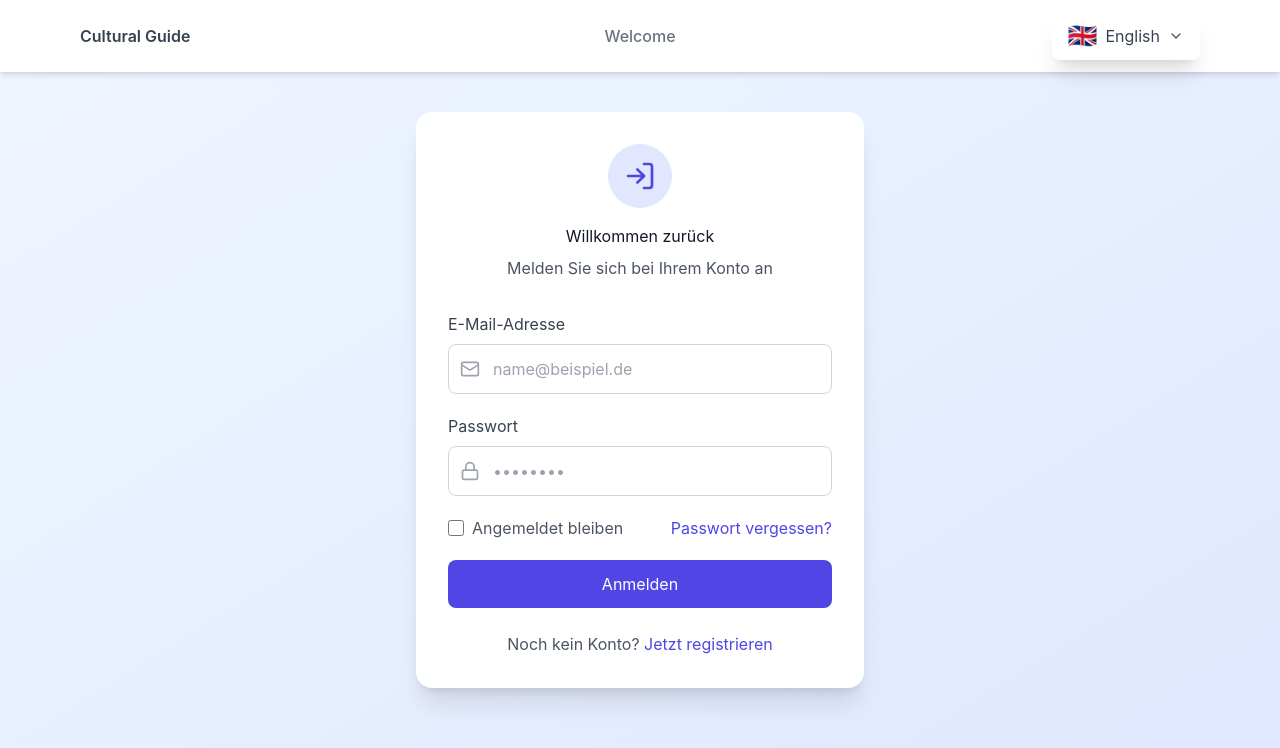
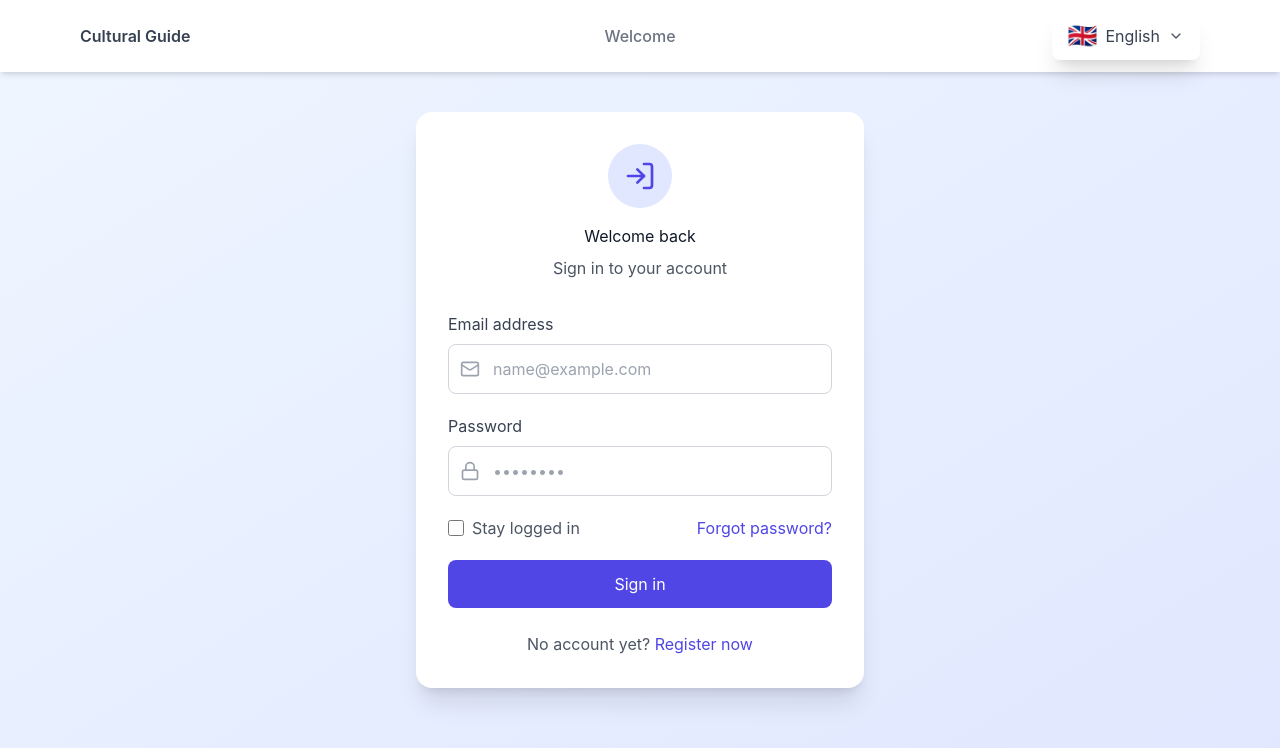
Before and after one commit to EldoradoYankee/CulturalGuide, a React (Create React App) app in the folder cultural-guide-frontend/: page / in a window 1280 px wide. Shown: the top 748 px of the page. Built offline with nearby package versions, Linux system fonts and the light colour scheme.

Commit message:
dyn. translations in all components

```diff
--- a/cultural-guide-frontend/src/App.js
+++ b/cultural-guide-frontend/src/App.js
@@ -18,7 +18,7 @@ const AuthView = {
 function App() {
     const [currentView, setCurrentView] = useState(AuthView.LOGIN);
     const [user, setUser] = useState(null);
-    const { i18n, t } = useTranslation();
+    const { i18n } = useTranslation();
 
 
     // Restore saved language from localStorage
--- a/cultural-guide-frontend/src/components/Dashboard.js
+++ b/cultural-guide-frontend/src/components/Dashboard.js
@@ -1,11 +1,14 @@
 import { LogOut, Mail, User as UserIcon, CheckCircle, XCircle } from 'lucide-react';
 import { toast } from 'sonner';
+import { useTranslation } from "react-i18next";
 
 
 export function Dashboard({ user, onLogout }) {
     const handleResendVerification = () => {
         toast.success('Verifizierungs-E-Mail wurde erneut gesendet!');
     };
+
+    const { t, i18n } = useTranslation();
 
     return (
         <div className="min-h-screen p-4 md:p-8">
@@ -14,15 +17,18 @@ export function Dashboard({ user, onLogout }) {
                 <div className="bg-white rounded-2xl shadow-xl p-6 md:p-8 mb-6">
                     <div className="flex flex-col md:flex-row md:items-center md:justify-between gap-4">
                         <div>
-                            <h1 className="text-gray-900 mb-2">Willkommen zurück, {user.name}!</h1>
-                            <p className="text-gray-600">Verwalten Sie Ihr Konto und Ihre Einstellungen</p>
+                            <h1 className="text-gray-900 mb-2">
+                                {t("dashboard_welcomeBack")}, {user.name}!</h1>
+                            <p className="text-gray-600">
+                                {t("dashboard_manageAccount")}
+                            </p>
                         </div>
                         <button
                             onClick={onLogout}
                             className="flex items-center justify-center gap-2 px-6 py-3 bg-gray-100 text-gray-700 rounded-lg hover:bg-gray-200 transition-colors"
                         >
                             <LogOut className="w-5 h-5" />
-                            Abmelden
+                            {t("dashboard_logout")}
                         </button>
                     </div>
                 </div>
@@ -33,15 +39,17 @@ export function Dashboard({ user, onLogout }) {
                         <div className="flex items-start gap-4">
                             <XCircle className="w-6 h-6 text-amber-600 flex-shrink-0 mt-1" />
                             <div className="flex-1">
-                                <h3 className="text-amber-900 mb-2">E-Mail-Verifizierung ausstehend</h3>
+                                <h3 className="text-amber-900 mb-2">
+                                    {t("dashboard_verification_pending")}
+                                </h3>
                                 <p className="text-amber-700 mb-4">
-                                    Bitte verifizieren Sie Ihre E-Mail-Adresse, um alle Funktionen nutzen zu können.
+                                    {t("dashboard_verify")}
                                 </p>
                                 <button
                                     onClick={handleResendVerification}
                                     className="px-4 py-2 bg-amber-600 text-white rounded-lg hover:bg-amber-700 transition-colors"
                                 >
-                                    Verifizierungs-E-Mail erneut senden
+                                    {t("dashboard_resend_verification")}
                                 </button>
                             </div>
                         </div>
@@ -50,7 +58,9 @@ export function Dashboard({ user, onLogout }) {
 
                 {/* User Info Card */}
                 <div className="bg-white rounded-2xl shadow-xl p-6 md:p-8 mb-6">
-                    <h2 className="text-gray-900 mb-6">Kontoinformationen</h2>
+                    <h2 className="text-gray-900 mb-6">
+                        {t("dashboard_account_information")}
+                    </h2>
 
                     <div className="space-y-4">
                         <div className="flex items-start gap-4 p-4 bg-gray-50 rounded-lg">
@@ -70,7 +80,9 @@ export function Dashboard({ user, onLogout }) {
                             {user.emailVerified && (
                                 <div className="flex items-center gap-2 text-green-600">
                                     <CheckCircle className="w-5 h-5" />
-                                    <span>Verifiziert</span>
+                                    <span>
+                                        {t("dashboard_email_verified")}
+                                    </span>
                                 </div>
                             )}
                         </div>
@@ -81,7 +93,9 @@ export function Dashboard({ user, onLogout }) {
                 <div className="grid grid-cols-1 md:grid-cols-3 gap-6">
                     <div className="bg-white rounded-2xl shadow-xl p-6">
                         <div className="flex items-center justify-between mb-2">
-                            <p className="text-gray-600">Kontostand</p>
+                            <p className="text-gray-600">
+                                {t("dashboard_account_balance")}
+                            </p>
                             <div className="w-10 h-10 bg-green-100 rounded-lg flex items-center justify-center">
                                 <span className="text-green-600">€</span>
                             </div>
@@ -91,7 +105,9 @@ export function Dashboard({ user, onLogout }) {
 
                     <div className="bg-white rounded-2xl shadow-xl p-6">
                         <div className="flex items-center justify-between mb-2">
-                            <p className="text-gray-600">Transaktionen</p>
+                            <p className="text-gray-600">
+                                {t("dashboard_transactions")}
+                            </p>
                             <div className="w-10 h-10 bg-blue-100 rounded-lg flex items-center justify-center">
                                 <span className="text-blue-600">📊</span>
                             </div>
@@ -101,12 +117,19 @@ export function Dashboard({ user, onLogout }) {
 
                     <div className="bg-white rounded-2xl shadow-xl p-6">
                         <div className="flex items-center justify-between mb-2">
-                            <p className="text-gray-600">Mitglied seit</p>
+                            <p className="text-gray-600">
+                                {t("dashboard_memberSince")}
+                            </p>
                             <div className="w-10 h-10 bg-purple-100 rounded-lg flex items-center justify-center">
                                 <span className="text-purple-600">📅</span>
                             </div>
                         </div>
-                        <p className="text-gray-900">November 2025</p>
+                        <p className="text-gray-900">
+                            {new Date().toLocaleDateString(i18n.language, {
+                                year: 'numeric',
+                                month: 'long'
+                            })}
+                        </p>
                     </div>
                 </div>
             </div>
--- a/cultural-guide-frontend/src/components/Header.js
+++ b/cultural-guide-frontend/src/components/Header.js
@@ -2,7 +2,7 @@ import { LanguageSelector } from "./LanguageSelector";
 import { useTranslation } from "react-i18next";
 
 export function Header() {
-    const { i18n } = useTranslation();
+    const { t, i18n } = useTranslation();
 
     const handleLanguageChange = (lang) => {
         i18n.changeLanguage(lang);
@@ -15,12 +15,12 @@ export function Header() {
 
                 {/* LEFT COLUMN */}
                 <div className="text-left font-semibold text-gray-700">
-                    Cultural Guide
+                    {t("header_title")}
                 </div>
 
                 {/* CENTER COLUMN */}
                 <div className="text-center font-medium text-gray-500">
-                    Welcome
+                    {t("header_welcome")}
                 </div>
 
                 {/* RIGHT COLUMN */}
--- a/cultural-guide-frontend/src/components/LoginForm.js
+++ b/cultural-guide-frontend/src/components/LoginForm.js
@@ -1,6 +1,7 @@
 import { useState } from 'react';
 import { Mail, Lock, LogIn } from 'lucide-react';
 import { toast } from 'sonner';
+import {useTranslation} from "react-i18next";
 
 
 export function LoginForm({ onLogin, onSwitchToRegister, onSwitchToRecovery }) {
@@ -10,6 +11,8 @@ export function LoginForm({ onLogin, onSwitchToRegister, onSwitchToRecovery }) {
     // error states for inputs
     const [emailError, setEmailError] = useState('');
     const [passwordError, setPasswordError] = useState('');
+
+    const { t } = useTranslation();
 
     const handleSubmit = async (e) => {
         e.preventDefault();
@@ -69,14 +72,18 @@ export function LoginForm({ onLogin, onSwitchToRegister, onSwitchToRecovery }) {
                         <div className="inline-flex items-center justify-center w-16 h-16 bg-indigo-100 rounded-full mb-4">
                             <LogIn className="w-8 h-8 text-indigo-600" />
                         </div>
-                        <h1 className="text-gray-900 mb-2">Willkommen zurück</h1>
-                        <p className="text-gray-600">Melden Sie sich bei Ihrem Konto an</p>
+                        <h1 className="text-gray-900 mb-2">
+                            {t("login_title")}
+                        </h1>
+                        <p className="text-gray-600">
+                            {t("login_subtitle")}
+                        </p>
                     </div>
 
                     <form onSubmit={handleSubmit} className="space-y-5">
                         <div>
                             <label htmlFor="email" className="block text-gray-700 mb-2">
-                                E-Mail-Adresse
+                                {t("login_email")}
                             </label>
                             <div className="relative">
                                 <Mail className="absolute left-3 top-1/2 -translate-y-1/2 w-5 h-5 text-gray-400" />
@@ -85,7 +92,7 @@ export function LoginForm({ onLogin, onSwitchToRegister, onSwitchToRecovery }) {
                                     type="email"
                                     value={email}
                                     onChange={(e) => setEmail(e.target.value)}
-                                    placeholder="name@beispiel.de"
+                                    placeholder={t("login_emailPlaceholder")}
                                     className="w-full pl-11 pr-4 py-3 border border-gray-300 rounded-lg focus:outline-none focus:ring-2 focus:ring-indigo-500 focus:border-transparent"
                                 />
                             </div>
@@ -94,7 +101,7 @@ export function LoginForm({ onLogin, onSwitchToRegister, onSwitchToRecovery }) {
 
                         <div>
                             <label htmlFor="password" className="block text-gray-700 mb-2">
-                                Passwort
+                                {t("login_password")}
                             </label>
                             <div className="relative">
                                 <Lock className="absolute left-3 top-1/2 -translate-y-1/2 w-5 h-5 text-gray-400" />
@@ -116,14 +123,16 @@ export function LoginForm({ onLogin, onSwitchToRegister, onSwitchToRecovery }) {
                                     type="checkbox"
                                     className="w-4 h-4 text-indigo-600 border-gray-300 rounded focus:ring-indigo-500"
                                 />
-                                <span className="ml-2 text-gray-600">Angemeldet bleiben</span>
+                                <span className="ml-2 text-gray-600">
+                                    {t("login_stayLoggedIn")}
+                                </span>
                             </label>
                             <button
                                 type="button"
                                 onClick={onSwitchToRecovery}
                                 className="text-indigo-600 hover:text-indigo-700 transition-colors"
                             >
-                                Passwort vergessen?
+                                {t("login_forgotPassword")}
                             </button>
                         </div>
 
@@ -132,18 +141,18 @@ export function LoginForm({ onLogin, onSwitchToRegister, onSwitchToRecovery }) {
                             disabled={isLoading}
                             className="w-full bg-indigo-600 text-white py-3 rounded-lg hover:bg-indigo-700 transition-colors disabled:opacity-50 disabled:cursor-not-allowed"
                         >
-                            {isLoading ? 'Wird angemeldet...' : 'Anmelden'}
+                            {isLoading ? "..." : t("login_submit")}
                         </button>
                     </form>
 
                     <div className="mt-6 text-center">
                         <p className="text-gray-600">
-                            Noch kein Konto?{' '}
+                            {t("login_noAccount")}{" "}
                             <button
                                 onClick={onSwitchToRegister}
                                 className="text-indigo-600 hover:text-indigo-700 transition-colors"
                             >
-                                Jetzt registrieren
+                                {t("login_registerNow")}
                             </button>
                         </p>
                     </div>
--- a/cultural-guide-frontend/src/components/PasswordRecovery.js
+++ b/cultural-guide-frontend/src/components/PasswordRecovery.js
@@ -1,12 +1,15 @@
 import { useState } from 'react';
 import { Mail, ArrowLeft, KeyRound } from 'lucide-react';
 import { toast } from 'sonner';
+import {useTranslation} from "react-i18next";
 
 
 export function PasswordRecovery({ onBackToLogin }) {
     const [email, setEmail] = useState('');
     const [isLoading, setIsLoading] = useState(false);
     const [emailSent, setEmailSent] = useState(false);
+
+    const { t } = useTranslation();
 
     const handleSubmit = (e) => {
         e.preventDefault();
@@ -40,19 +43,21 @@ export function PasswordRecovery({ onBackToLogin }) {
                             <div className="inline-flex items-center justify-center w-16 h-16 bg-green-100 rounded-full mb-4">
                                 <Mail className="w-8 h-8 text-green-600" />
                             </div>
-                            <h1 className="text-gray-900 mb-2">E-Mail gesendet!</h1>
+                            <h1 className="text-gray-900 mb-2">
+                                {t("passwordRecovery_emailSent")}
+                            </h1>
                             <p className="text-gray-600 mb-6">
-                                Wir haben Ihnen eine E-Mail mit Anweisungen zum Zurücksetzen Ihres Passworts an{' '}
-                                <span className="text-gray-900">{email}</span> gesendet.
+                                {t("passwordRecovery_sentEmailTo")}{' '}.
+                                <span className="text-gray-900">{email}</span>
                             </p>
                             <p className="text-gray-600 mb-8">
-                                Bitte überprüfen Sie auch Ihren Spam-Ordner, falls Sie die E-Mail nicht finden.
+                                {t("passwordRecovery_checkSpam")}
                             </p>
                             <button
                                 onClick={onBackToLogin}
                                 className="w-full bg-indigo-600 text-white py-3 rounded-lg hover:bg-indigo-700 transition-colors"
                             >
-                                Zurück zur Anmeldung
+                                {t("paswordRecovery_backToLogin")}
                             </button>
                         </div>
                     </div>
@@ -70,23 +75,25 @@ export function PasswordRecovery({ onBackToLogin }) {
                         className="flex items-center text-gray-600 hover:text-gray-900 transition-colors mb-6"
                     >
                         <ArrowLeft className="w-5 h-5 mr-2" />
-                        Zurück zur Anmeldung
+                        {t("passwordRecovery_backToLogin")}
                     </button>
 
                     <div className="text-center mb-8">
                         <div className="inline-flex items-center justify-center w-16 h-16 bg-indigo-100 rounded-full mb-4">
                             <KeyRound className="w-8 h-8 text-indigo-600" />
                         </div>
-                        <h1 className="text-gray-900 mb-2">Passwort vergessen?</h1>
+                        <h1 className="text-gray-900 mb-2">
+                            {t("passwordRecovery_forgotPasswordQuestion")}
+                        </h1>
                         <p className="text-gray-600">
-                            Kein Problem! Geben Sie Ihre E-Mail-Adresse ein und wir senden Ihnen Anweisungen zum Zurücksetzen.
+                            {t("passwordRecovery_forgotPassword")}
                         </p>
                     </div>
 
                     <form onSubmit={handleSubmit} className="space-y-5">
                         <div>
                             <label htmlFor="email" className="block text-gray-700 mb-2">
-                                E-Mail-Adresse
+                                {t("passwordRecovery_email")}
                             </label>
                             <div className="relative">
                                 <Mail className="absolute left-3 top-1/2 -translate-y-1/2 w-5 h-5 text-gray-400" />
@@ -106,7 +113,7 @@ export function PasswordRecovery({ onBackToLogin }) {
                             disabled={isLoading}
                             className="w-full bg-indigo-600 text-white py-3 rounded-lg hover:bg-indigo-700 transition-colors disabled:opacity-50 disabled:cursor-not-allowed"
                         >
-                            {isLoading ? 'Wird gesendet...' : 'Wiederherstellungs-E-Mail senden'}
+                            {isLoading ? t("passwordRecovery_getsSend") : t("passwordRecovery_emailRecoverySend")}
                         </button>
                     </form>
                 </div>
--- a/cultural-guide-frontend/src/components/RegisterForm.js
+++ b/cultural-guide-frontend/src/components/RegisterForm.js
@@ -1,6 +1,7 @@
 import { useState } from 'react';
 import { Mail, Lock, User, UserPlus } from 'lucide-react';
 import { toast } from 'sonner';
+import { useTranslation } from "react-i18next";
 
 
 export function RegisterForm({ onRegister, onSwitchToLogin }) {
@@ -9,6 +10,8 @@ export function RegisterForm({ onRegister, onSwitchToLogin }) {
     const [password, setPassword] = useState('');
     const [confirmPassword, setConfirmPassword] = useState('');
     const [isLoading, setIsLoading] = useState(false);
+
+    const {t } = useTranslation();
 
     const handleSubmit = (e) => {
         e.preventDefault();
@@ -51,14 +54,18 @@ export function RegisterForm({ onRegister, onSwitchToLogin }) {
                         <div className="inline-flex items-center justify-center w-16 h-16 bg-indigo-100 rounded-full mb-4">
                             <UserPlus className="w-8 h-8 text-indigo-600" />
                         </div>
-                        <h1 className="text-gray-900 mb-2">Konto erstellen</h1>
-                        <p className="text-gray-600">Registrieren Sie sich für ein neues Konto</p>
+                        <h1 className="text-gray-900 mb-2">
+                            {t("register_submit")}
+                        </h1>
+                        <p className="text-gray-600">
+                            {t("register_title")}
+                        </p>
                     </div>
 
                     <form onSubmit={handleSubmit} className="space-y-5">
                         <div>
                             <label htmlFor="name" className="block text-gray-700 mb-2">
-                                Name
+                                {t("register_name")}
                             </label>
                             <div className="relative">
                                 <User className="absolute left-3 top-1/2 -translate-y-1/2 w-5 h-5 text-gray-400" />
@@ -75,7 +82,7 @@ export function RegisterForm({ onRegister, onSwitchToLogin }) {
 
                         <div>
                             <label htmlFor="email" className="block text-gray-700 mb-2">
-                                E-Mail-Adresse
+                                {t("register_email")}
                             </label>
                             <div className="relative">
                                 <Mail className="absolute left-3 top-1/2 -translate-y-1/2 w-5 h-5 text-gray-400" />
@@ -92,7 +99,7 @@ export function RegisterForm({ onRegister, onSwitchToLogin }) {
 
                         <div>
                             <label htmlFor="password" className="block text-gray-700 mb-2">
-                                Passwort
+                                {t("register_password")}
                             </label>
                             <div className="relative">
                                 <Lock className="absolute left-3 top-1/2 -translate-y-1/2 w-5 h-5 text-gray-400" />
@@ -141,18 +148,18 @@ export function RegisterForm({ onRegister, onSwitchToLogin }) {
                             disabled={isLoading}
                             className="w-full bg-indigo-600 text-white py-3 rounded-lg hover:bg-indigo-700 transition-colors disabled:opacity-50 disabled:cursor-not-allowed"
                         >
-                            {isLoading ? 'Wird erstellt...' : 'Konto erstellen'}
+                            {isLoading ? t("register_getsCreated") : t("register_submit")}
                         </button>
                     </form>
 
                     <div className="mt-6 text-center">
                         <p className="text-gray-600">
-                            Bereits ein Konto?{' '}
+                            {t("register_alreadyHaveAccount")}{' '}
                             <button
                                 onClick={onSwitchToLogin}
                                 className="text-indigo-600 hover:text-indigo-700 transition-colors"
                             >
-                                Jetzt anmelden
+                                {t("register_loginNow")}
                             </button>
                         </p>
                     </div>
```
